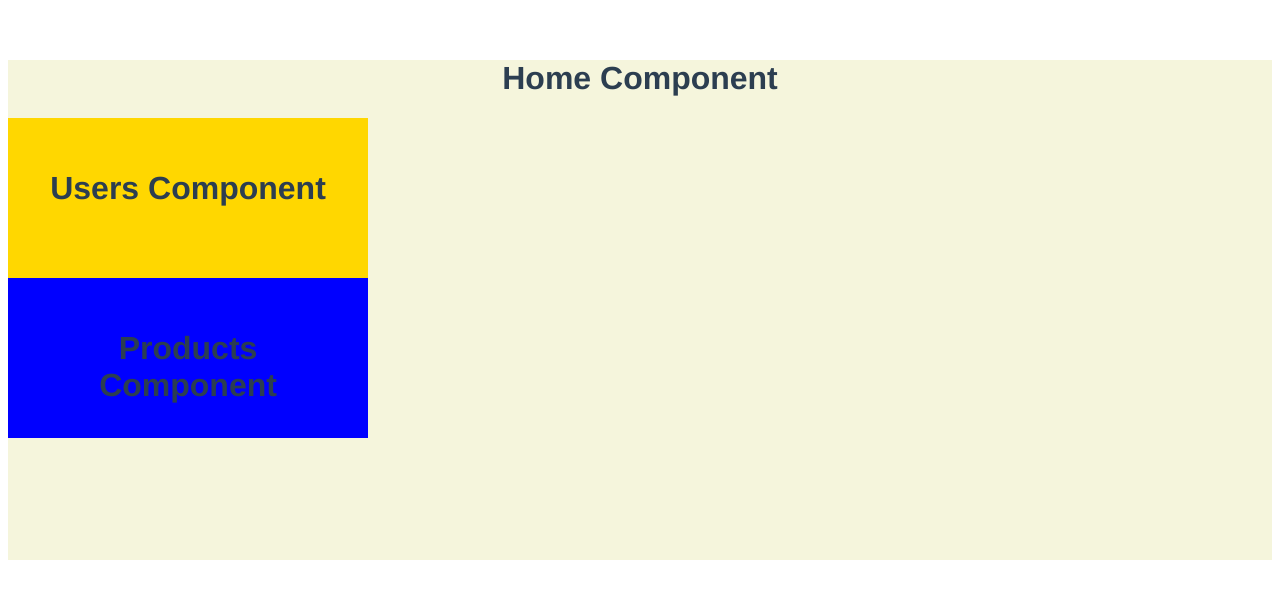
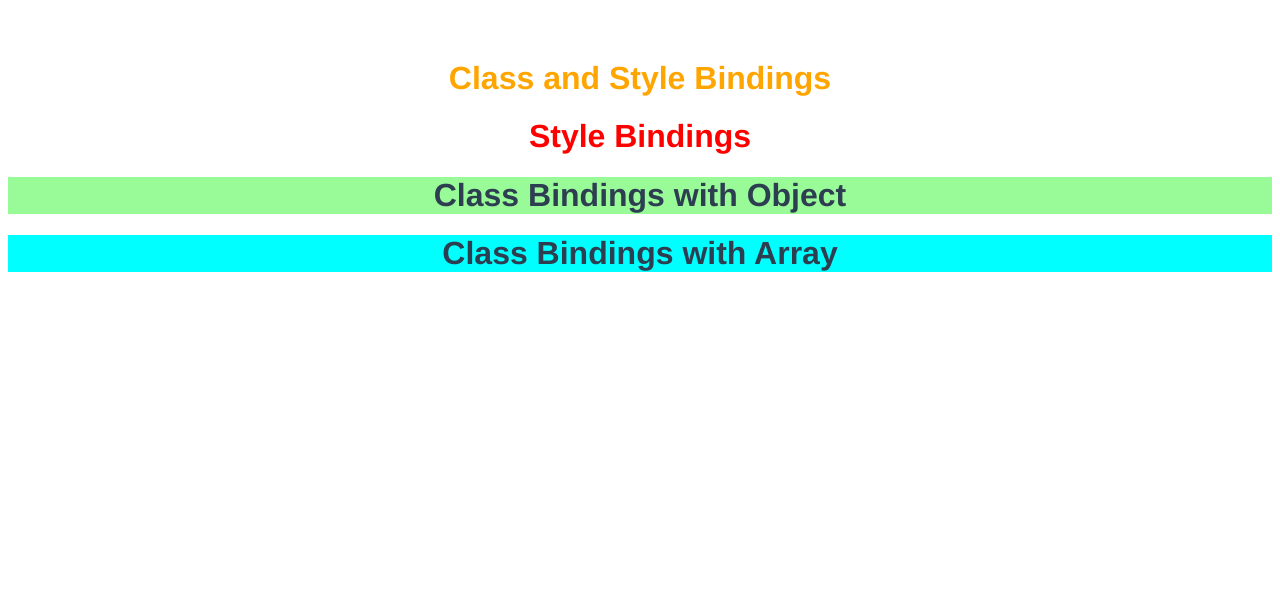
Before and after one commit to IBMRupak/veujs, a Vue app: page / in a window 1280 px wide. Shown: the top 598 px of the page. Built offline with nearby package versions, Linux system fonts and the light colour scheme.

Commit message:
Template and Class & Style Bindings

```diff
--- a/src/components/Home.vue
+++ b/src/components/Home.vue
@@ -37,15 +37,37 @@
 
     <!-- Composing with Components -->
 
-    <h1>Home Component</h1>
+    <!-- <h1>Home Component</h1>
     <Users/>
-    <Products/>
+    <Products/> -->
+
+
+    <!-- Templates in Veujs -->
+
+   <!-- <p v-html="rowHtml"></p>
+
+    <h3>{{name}}</h3>
+    <h3>{{a+b}}</h3>
+    <h3>{{ok}}</h3>
+    <button v-bind:disabled="disableBtn" v-on:click="updateText">Click me</button> -->
+
+<!--
+    Class and Style bindings -->
+
+    <h1 class ="homeStyle"> Class and Style Bindings </h1>
+
+    <h1 v-bind:style="{color:colorKey}"> Style Bindings </h1>
+
+    <h1 v-bind:class="{display:show}"> Class Bindings with Object </h1>
+
+    <h1 v-bind:class="[aclass]">Class Bindings with Array </h1>
+
 
   </div>
 </template>
 <script>
-import Users from './Users.vue'
-import Products from './Products.vue'
+// import Users from './Users.vue'
+// import Products from './Products.vue'
 
 
 export default {
@@ -89,16 +111,55 @@ export default {
   //   }
   // }
 
-  components:{
-    Users,
-    Products
+//   components:{
+//     Users,
+//     Products
+//   }
+
+  // Templates in Veujs
+
+// data()
+// {
+//   return{
+//     name : 'Peter',
+//     a:10,
+//     b:89,
+//     ok:false,
+//     rowHtml: "<h1>template in Veujs</h1>",
+//     disableBtn : false
+//   }
+// },
+// methods: {
+//   updateText()
+//   {
+// this.ok =!this.ok
+//   }
+// },
+data()
+{
+  return{
+    colorKey : 'red',
+    show : 'true',
+    aclass: 'arrayClass'
   }
+}
+
 };
 </script>
 
 <style scoped>
-div{
+/* div{
   background-color: beige;
   height: 500px;
+} */
+
+.homeStyle{
+  color: orange;
+}
+.display{
+  background-color: palegreen;
+}
+.arrayClass{
+  background-color: cyan;
 }
 </style>
```
